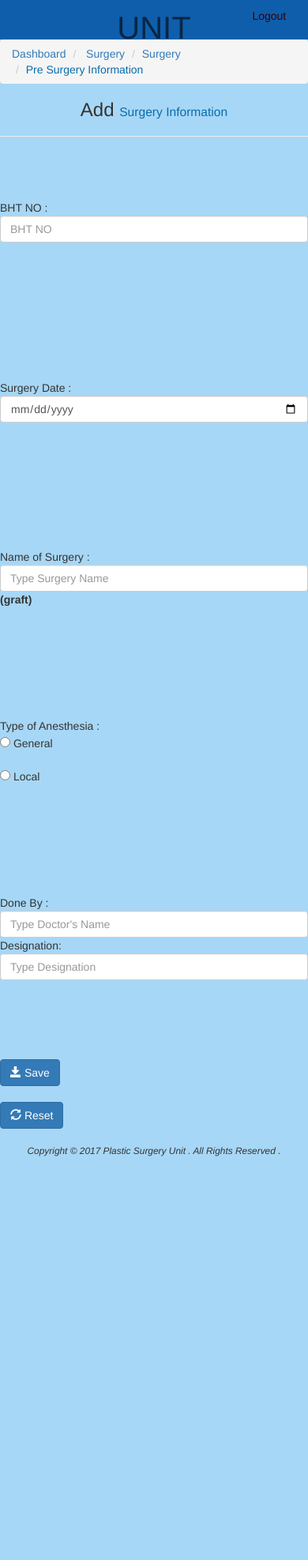
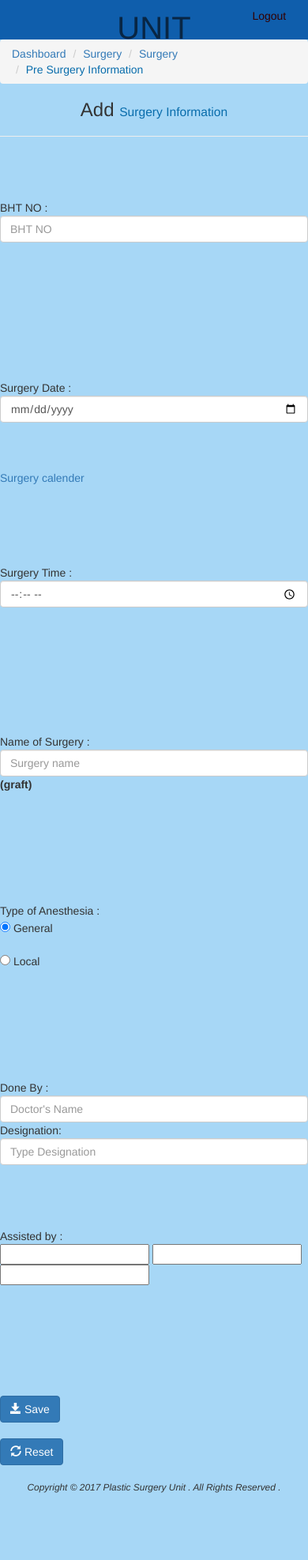
Before and after one commit to Nishen-Peiris/automation-of-plastic-surgery-unit-at-Lady-Ridgeway-hospital, a PHP site: the page made by system/module/surgery/surgery information/addSurgeryInformation.php in a window 390 px wide. Shown: the part 60-2035 px from the top of the page at 79% size. Before the commit the page ends 1524 px from the top, so only its background shows below. Run offline with PHP 8.4, Linux system fonts and the light colour scheme.

Commit message:
Complete the surgery module

```diff
--- a/system/module/surgery/surgery information/addSurgeryInformation.php
+++ b/system/module/surgery/surgery information/addSurgeryInformation.php
@@ -1,238 +1,219 @@
 <html>
 <head>
     <title>Automation of Plastic Surgery Unit at Lady Ridgeway Hospital</title>
-        <link rel="icon" href="../../../images/title.png" />
+    <link rel="icon" href="../../../images/title.png"/>
     <link rel="stylesheet" type="text/css"
-              href="../../../bootstrap/css/bootstrap.min.css" />
+          href="../../../bootstrap/css/bootstrap.min.css"/>
     <link rel="stylesheet" type="text/css"
-          href="../../../css/mainlayout.css" />
-
+          href="../../../css/mainlayout.css"/>
     <script type="text/javascript" src="../../../js/jquery-1.8.3.min.js">
-
     </script>
     <script type="text/javascript">
         //Ajax for role Rights
-function showRights(str)
-{
+        function showRights(str) {
             var xmlhttp;
-if (str=="")
-  {
-  document.getElementById("showrights").innerHTML="";
+            if (str == "") {
+                document.getElementById("showrights").innerHTML = "";
                 return;
             }
-if (window.XMLHttpRequest)
-  {// code for IE7+, Firefox, Chrome, Opera, Safari
-  xmlhttp=new XMLHttpRequest();
+            if (window.XMLHttpRequest) {// code for IE7+, Firefox, Chrome, Opera, Safari
+                xmlhttp = new XMLHttpRequest();
             }
-else
-  {// code for IE6, IE5
-  xmlhttp=new ActiveXObject("Microsoft.XMLHTTP");
+            else {// code for IE6, IE5
+                xmlhttp = new ActiveXObject("Microsoft.XMLHTTP");
             }
-xmlhttp.onreadystatechange=function()
-  {
-  if (xmlhttp.readyState==4 && xmlhttp.status==200)
-    {
-    document.getElementById("showrights").innerHTML=xmlhttp.responseText;
+            xmlhttp.onreadystatechange = function () {
+                if (xmlhttp.readyState == 4 && xmlhttp.status == 200) {
+                    document.getElementById("showrights").innerHTML = xmlhttp.responseText;
                 }
             }
-xmlhttp.open("GET","getRights.php?q="+str,true);
+            xmlhttp.open("GET", "getRights.php?q=" + str, true);
             xmlhttp.send();
         }
     </script>
-
 </head>
 <body>
 <div id="main">
     <div id="header">
         <?php include '../../../common/header.php'; ?>
-
     </div>
     <div id="navi">
         <?php include '../../../common/navi.php'; ?>
-
-                &nbsp;</div>
+        &nbsp;
+    </div>
     <div id="contents">
         <div>
             <ol class="breadcrumb">
                 <li>
                     <a href="../../login/dashboard.php">
                         Dashboard </a></li>
-         <li> <a href="../../surgery/surgery.php">Surgery</a></li>
+                <li><a href="../../surgery/surgery.php">Surgery</a></li>
                 <li class="active"><a href="../../surgery/surgery information/surgeryInformation.php">Surgery</a></li>
                 <li class="font1" class="active">Pre Surgery Information</li>
             </ol>
-
-                    <h3 align="center">Add <small class="font1">Surgery Information</small></h3>
-
+            <h3 align="center">Add
+                <small class="font1">Surgery Information</small>
+            </h3>
         </div>
-                <HR />
+        <HR/>
         <div>
-                   <!--Start Table-->
-                   <form name="addteacher" method="post" action="../controller/teachercontroller.php?action=add"
+            <!-------------------- Surgery information form -------------------->
+            <form name="SurgeryInformation" method="post" action="surgeryInformationProcess.php"
                   enctype="multipart/form-data">
                 <div class="row">
-                       <div class="col-lg-1 col-sm-1 col-md-1">&nbsp; </div>
-                       <div class="col-lg-1 col-sm-1 col-md-1">&nbsp; </div>
-                       <div class="col-lg-2 col-sm-2 col-md-2">&nbsp; </div>
+                    <div class="col-lg-1 col-sm-1 col-md-1">&nbsp;</div>
+                    <div class="col-lg-1 col-sm-1 col-md-1">&nbsp;</div>
+                    <div class="col-lg-2 col-sm-2 col-md-2">&nbsp;</div>
                     <div class="col-lg-2 col-sm-2 col-md-2">
                         BHT NO :
                     </div>
                     <div class="col-lg-3 col-sm-3 col-md-3">
-                           <input name="t_fname" id="t_fname" placeholder="BHT NO" class="form-control"/>
-
+                        <input id="BHT_no" name="BHT_no" placeholder="BHT NO" class="form-control" required="required"/>
                     </div>
-
                     <div class="col-lg-1 col-sm-1 col-md-1">&nbsp;</div>
                     <div class="col-lg-1 col-sm-1 col-md-1">&nbsp;</div>
-                       <div class="col-lg-1 col-sm-1 col-md-1">&nbsp; </div>
+                    <div class="col-lg-1 col-sm-1 col-md-1">&nbsp;</div>
                 </div>
-
         </div>
-
         <div class="col-lg-12 col-sm-12 col-md-12"> &nbsp;</div>
         <div class="col-lg-12 col-sm-12 col-md-12"> &nbsp;</div>
-
         <div class="row">
-                       <div class="col-lg-1 col-sm-1 col-md-1">&nbsp; </div>
-                       <div class="col-lg-1 col-sm-1 col-md-1">&nbsp; </div>
-                       <div class="col-lg-2 col-sm-2 col-md-2">&nbsp; </div>
-
+            <div class="col-lg-1 col-sm-1 col-md-1">&nbsp;</div>
+            <div class="col-lg-1 col-sm-1 col-md-1">&nbsp;</div>
+            <div class="col-lg-2 col-sm-2 col-md-2">&nbsp;</div>
             <div class="col-lg-2 col-sm-2 col-md-2">
                 Surgery Date :
             </div>
             <div class="col-lg-2 col-sm-2 col-md-2">
-                           <input name="t_dob" id="t_dob" type="date" placeholder="DOB" class="form-control"/>
-
+                <input id="surgery_date" name="surgery_date" type="date" placeholder="Surgery date" class="form-control"
+                       required="required"/>
             </div>
-                       <div class="col-lg-2 col-sm-2 col-md-2">&nbsp; </div>
-                       <div class="col-lg-1 col-sm-1 col-md-1">&nbsp; </div>
-                       <div class="col-lg-1 col-sm-1 col-md-1">&nbsp; </div>
+            <div class="col-lg-2 col-sm-2 col-md-2">&nbsp;</div>
+            <div class="col-lg-1 col-sm-1 col-md-1">&nbsp;</div>
+            <div class="col-lg-1 col-sm-1 col-md-1">&nbsp;</div>
+        </div>
+        <a href="">Surgery calender</a>
+        <div class="col-lg-12 col-sm-12 col-md-12"> &nbsp;</div>
+        <div class="col-lg-12 col-sm-12 col-md-12"> &nbsp;</div>
+        <div class="row">
+            <div class="col-lg-1 col-sm-1 col-md-1">&nbsp;</div>
+            <div class="col-lg-1 col-sm-1 col-md-1">&nbsp;</div>
+            <div class="col-lg-2 col-sm-2 col-md-2">&nbsp;</div>
+            <div class="col-lg-2 col-sm-2 col-md-2">
+                Surgery Time :
+            </div>
+            <div class="col-lg-2 col-sm-2 col-md-2">
+                <input id="surgery_time" name="surgery_time" type="time" placeholder="Surgery time" class="form-control"
+                       required="required"/>
+            </div>
+            <div class="col-lg-2 col-sm-2 col-md-2">&nbsp;</div>
+            <div class="col-lg-1 col-sm-1 col-md-1">&nbsp;</div>
+            <div class="col-lg-1 col-sm-1 col-md-1">&nbsp;</div>
         </div>
         <div class="col-lg-12 col-sm-12 col-md-12"> &nbsp;</div>
         <div class="col-lg-12 col-sm-12 col-md-12"> &nbsp;</div>
-
         <div class="row">
-                       <div class="col-lg-1 col-sm-1 col-md-1">&nbsp; </div>
-                       <div class="col-lg-1 col-sm-1 col-md-1">&nbsp; </div>
-                       <div class="col-lg-2 col-sm-2 col-md-2">&nbsp; </div>
+            <div class="col-lg-1 col-sm-1 col-md-1">&nbsp;</div>
+            <div class="col-lg-1 col-sm-1 col-md-1">&nbsp;</div>
+            <div class="col-lg-2 col-sm-2 col-md-2">&nbsp;</div>
             <div class="col-lg-2 col-sm-2 col-md-2">
                 Name of Surgery :
             </div>
             <div class="col-lg-3 col-sm-3 col-md-3">
-                           <input name="s_fname" id="s_fname" placeholder="Type Surgery Name" class="form-control"/>
-
+                <input id="surgery_name" name="surgery_name" placeholder="Surgery name" class="form-control"
+                       required="required"/>
             </div>
-
             <div class="col-lg-1 col-sm-1 col-md-1"><b>(graft)</b></div>
             <div class="col-lg-1 col-sm-1 col-md-1">&nbsp;</div>
-                       <div class="col-lg-1 col-sm-1 col-md-1">&nbsp; </div>
+            <div class="col-lg-1 col-sm-1 col-md-1">&nbsp;</div>
         </div>
         <div class="col-lg-12 col-sm-12 col-md-12"> &nbsp;</div>
         <div class="col-lg-12 col-sm-12 col-md-12"> &nbsp;</div>
         <div class="row">
-                       <div class="col-lg-1 col-sm-1 col-md-1">&nbsp; </div>
-                       <div class="col-lg-1 col-sm-1 col-md-1">&nbsp; </div>
-                       <div class="col-lg-2 col-sm-2 col-md-2">&nbsp; </div>
+            <div class="col-lg-1 col-sm-1 col-md-1">&nbsp;</div>
+            <div class="col-lg-1 col-sm-1 col-md-1">&nbsp;</div>
+            <div class="col-lg-2 col-sm-2 col-md-2">&nbsp;</div>
             <div class="col-lg-2 col-sm-2 col-md-2">
                 Type of Anesthesia :
             </div>
             <div class="col-lg-3 col-sm-3 col-md-3">
-
-                           <input name="p_clinic" id="mdcc" type="radio" value="General"/> General
+                <input id="type_of_anesthesia" name="type_of_anesthesia" type="radio" value="General"
+                       checked="checked"/> General
                 <div class="col-lg-12 col-sm-12 col-md-12"> &nbsp;</div>
                 <div class="">
-                           <input name="p_clinic" id="psc" type="radio" value="Local"/> Local
-
+                    <input id="type_of_anesthesia" name="type_of_anesthesia" type="radio" value="Local"/> Local
                     <div class="col-lg-12 col-sm-12 col-md-12"> &nbsp;</div>
                 </div>
-
             </div>
-
             <div class="col-lg-1 col-sm-1 col-md-1">&nbsp;</div>
             <div class="col-lg-1 col-sm-1 col-md-1">&nbsp;</div>
-                       <div class="col-lg-1 col-sm-1 col-md-1">&nbsp; </div>
+            <div class="col-lg-1 col-sm-1 col-md-1">&nbsp;</div>
         </div>
         <div class="col-lg-12 col-sm-12 col-md-12"> &nbsp;</div>
         <div class="col-lg-12 col-sm-12 col-md-12"> &nbsp;</div>
         <div class="row">
-                       <div class="col-lg-1 col-sm-1 col-md-1">&nbsp; </div>
-
-
+            <div class="col-lg-1 col-sm-1 col-md-1">&nbsp;</div>
             <div class="col-lg-2 col-sm-2 col-md-2">
                 Done By :
             </div>
             <div class="col-lg-3 col-sm-3 col-md-3">
-                           <input name="s_fname" id="s_fname" placeholder="Type Doctor's Name" class="form-control"/>
-
+                <input id="done_by" name="done_by" placeholder="Doctor's Name" class="form-control"
+                       required="required"/>
             </div>
             <div class="col-lg-2 col-sm-2 col-md-2">
                 Designation:
             </div>
             <div class="col-lg-3 col-sm-3 col-md-3">
-                           <input name="s_fname" id="s_fname" placeholder="Type Designation" class="form-control"/>
-
+                <input id="designation" name="designation" placeholder="Type Designation" class="form-control"
+                       required="required"/>
             </div>
-
-
-                       <div class="col-lg-1 col-sm-1 col-md-1">&nbsp; </div>
+            <div class="col-lg-1 col-sm-1 col-md-1">&nbsp;</div>
+        </div>
+        <div class="row">
+            <div class="col-lg-1 col-sm-1 col-md-1">&nbsp;</div>
+            <div class="col-lg-1 col-sm-1 col-md-1">&nbsp;</div>
+            <div class="col-lg-2 col-sm-2 col-md-2">&nbsp;</div>
+            <div class="col-lg-2 col-sm-2 col-md-2">
+                Assisted by :
+            </div>
+            <div class="col-lg-3 col-sm-3 col-md-3">
+                <input id="assistedBy1" name="assisted_by_1" type="text" required="required">
+                <input id="assistedBy2" name="assisted_by_2" type="text">
+                <input id="assistedBy3" name="assisted_by_3" type="text">
+            </div>
+            <div class="col-lg-1 col-sm-1 col-md-1">&nbsp;</div>
+            <div class="col-lg-1 col-sm-1 col-md-1">&nbsp;</div>
+            <div class="col-lg-1 col-sm-1 col-md-1">&nbsp;</div>
         </div>
         <div class="col-lg-12 col-sm-12 col-md-12"> &nbsp;</div>
         <div class="col-lg-12 col-sm-12 col-md-12"> &nbsp;</div>
         <div class="row">
-                       <div class="col-lg-1 col-sm-1 col-md-1">&nbsp; </div>
+            <div class="col-lg-1 col-sm-1 col-md-1">&nbsp;</div>
             <div class="col-lg-2 col-sm-2 col-md-2">
                 &nbsp;
             </div>
             <div class="col-lg-3 col-sm-3 col-md-3">
                 <button type="submit" class="btn btn-primary">
                     <i class="glyphicon glyphicon-save"></i>
-                               Save</button>
+                    Save
+                </button>
             </div>
-
             <div class="col-lg-2 col-sm-2 col-md-2">
                 &nbsp;
             </div>
             <div class="col-lg-3 col-sm-3 col-md-3">
                 <button type="reset" class="btn btn-primary">
                     <i class="glyphicon glyphicon-refresh"></i>
-                               Reset</button>
-
+                    Reset
+                </button>
             </div>
-
-                       <div class="col-lg-1 col-sm-1 col-md-1">&nbsp; </div>
-
-
-
-
+            <div class="col-lg-1 col-sm-1 col-md-1">&nbsp;</div>
         </div>
-
         </form>
-
-                    <!--End-->
-
-
-
     </div>
-
-
-
-
-
 </div>
-
-
-
-
-
-
-
-
 <div id="footer">
-
     <?php include '../../../common/footer.php'; ?>
 </div>
-
-
 </body>
-
 </html>
```
Also changed, not shown: system/module/surgery/surgery information/surgeryInformation.php (+83 -106 lines), system/module/surgery/surgery information/surgeryInformationProcess.php (added, +53 -0 lines). Lines whose indentation alone changed are shown as unchanged.
